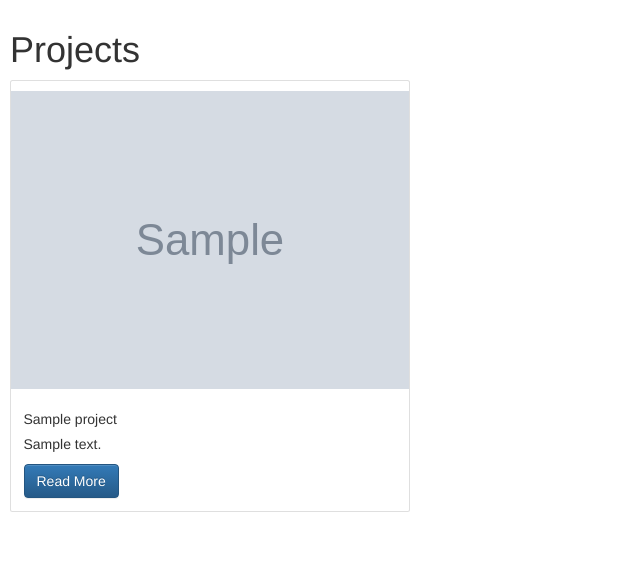
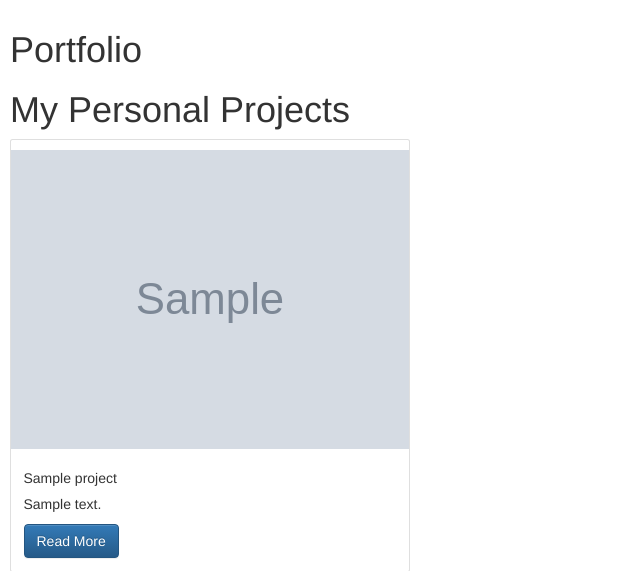
Before and after one commit to WanjiruCate/Portfolio, a Django app: page /projects/ in a window 1280 px wide. Shown: the top 571 px of the page, without its empty margins (0-640 px from the left). Run offline with Django 3.2, Linux system fonts and the light colour scheme; tables that the repository leaves empty hold one stand-in row (values such as "Sample post"); grey boxes marked "Sample" are stand-in pictures; some libraries are stand-ins or nearby versions.

```diff
--- a/projects/templates/project_index.html
+++ b/projects/templates/project_index.html
@@ -2,7 +2,8 @@
 {% load static %}
 {% block page_content %}
 <link rel="stylesheet" href="{% static 'css/portfolio.css' %}">
-<h1>Projects</h1>
+<h1>Portfolio</h1>
+<h1>My Personal Projects</h1>
 <div class="row">
 {% for project in projects %}
     <div class="col-md-4">
```
